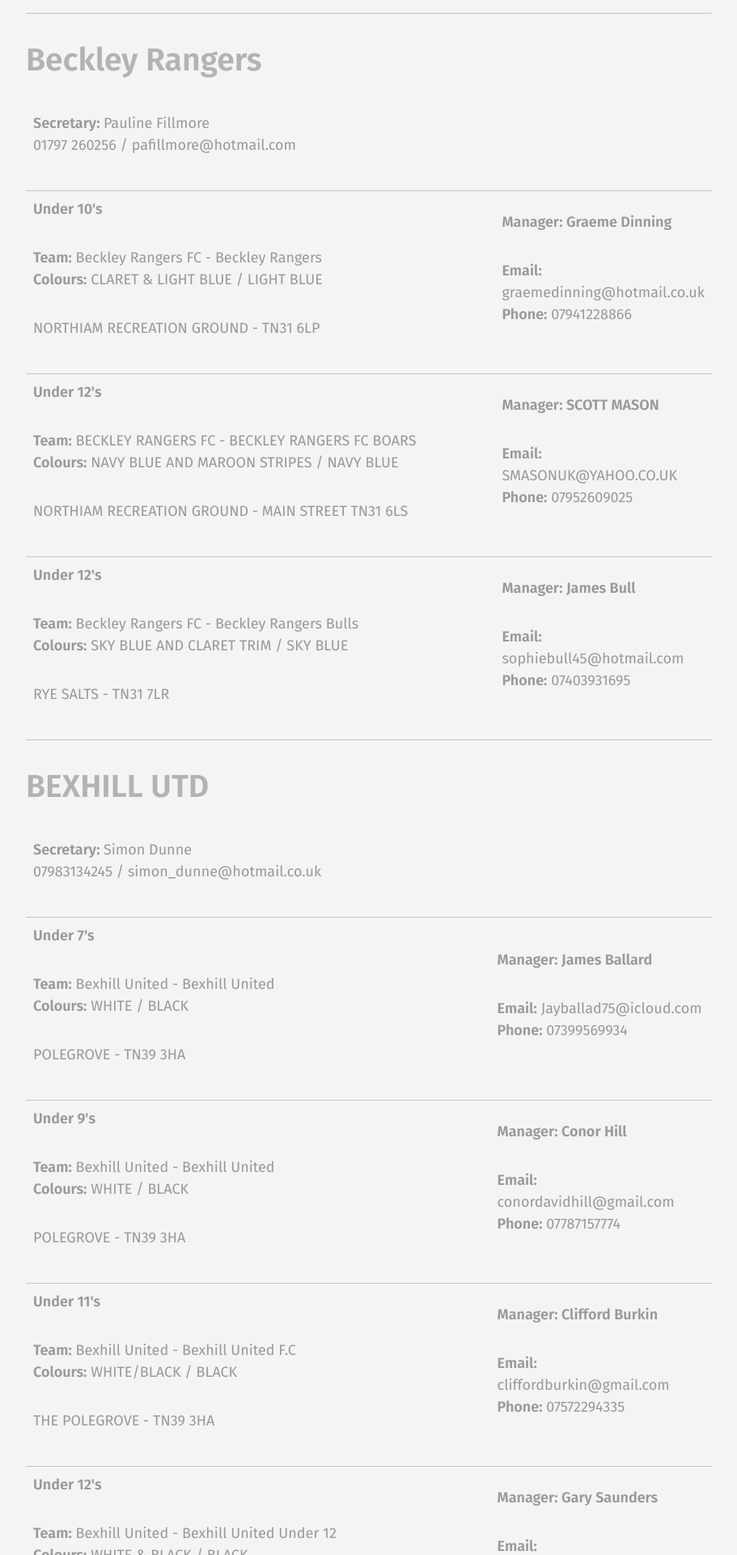
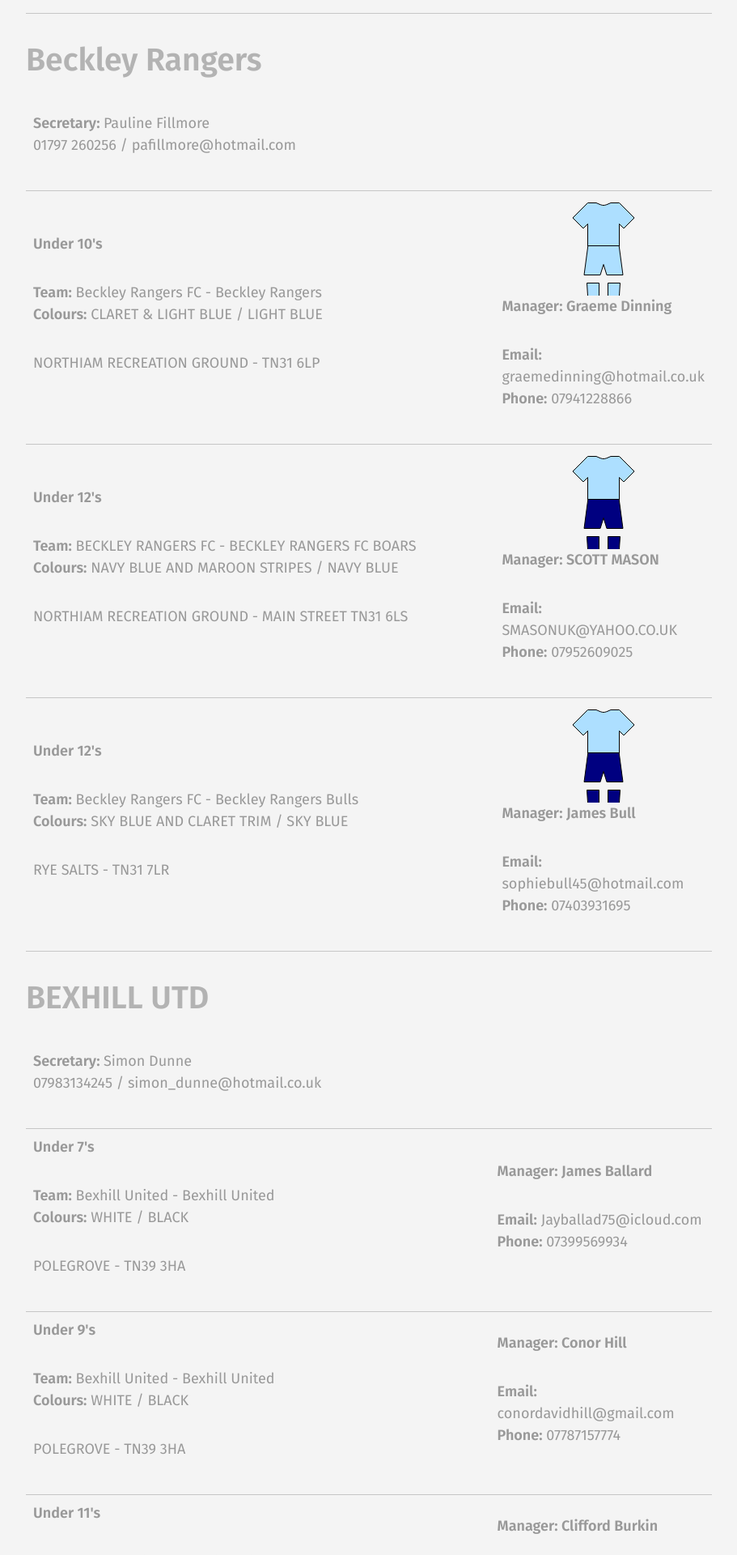
Before and after one commit to rotherleague/Rother, a Jekyll site: the page built from clubs.md, in a window 1280 px wide. Shown: the part 1874-3794 px from the top of the page at 81% size, without its empty margins (56-967 px from the left). Built offline with Jekyll 4.4.1, drawn with Linux system fonts in a browser that asks for light colours; comment, search, counter and statistics services are not loaded; a style sheet for code colours, icons or effects is not loaded.

Commit message:
Update beckley.html

```diff
--- a/_includes/clubs/beckley.html
+++ b/_includes/clubs/beckley.html
@@ -1,4 +1,7 @@
 <h2 id="beckley"><strong>Beckley Rangers</strong></h2>
+
+
+
 <table class="table table-striped table-bordered" cellpadding="10" cellspacing="1" width="100%">
 
          <tr>
@@ -13,6 +16,9 @@
                <p>NORTHIAM RECREATION GROUND - TN31 6LP</p>
             </td>
             <td width="30%" valign="top">
+
+               {% include kit.html top="#ADDFFF" shorts="#ADDFFF" %}
+
                <p><strong>Manager: Graeme Dinning</strong></p>
                <p><strong>Email:</strong> graemedinning@hotmail.co.uk<br /><strong>Phone:</strong> 07941228866</p>
             </td>
@@ -24,6 +30,9 @@
                <p>NORTHIAM RECREATION GROUND - MAIN STREET TN31 6LS </p>
             </td>
             <td width="30%" valign="top">
+
+               {% include kit.html top="#ADDFFF" shorts="#000080" %}
+
                <p><strong>Manager: SCOTT MASON</strong></p>
                <p><strong>Email:</strong> SMASONUK@YAHOO.CO.UK<br /><strong>Phone:</strong> 07952609025</p>
             </td>
@@ -35,6 +44,9 @@
                <p>RYE SALTS - TN31 7LR</p>
             </td>
             <td width="30%" valign="top">
+
+                {% include kit.html top="#ADDFFF" shorts="#000080" %}
+
                <p><strong>Manager: James Bull</strong></p>
                <p><strong>Email:</strong> sophiebull45@hotmail.com<br /><strong>Phone:</strong> 07403931695</p>
             </td>
```
